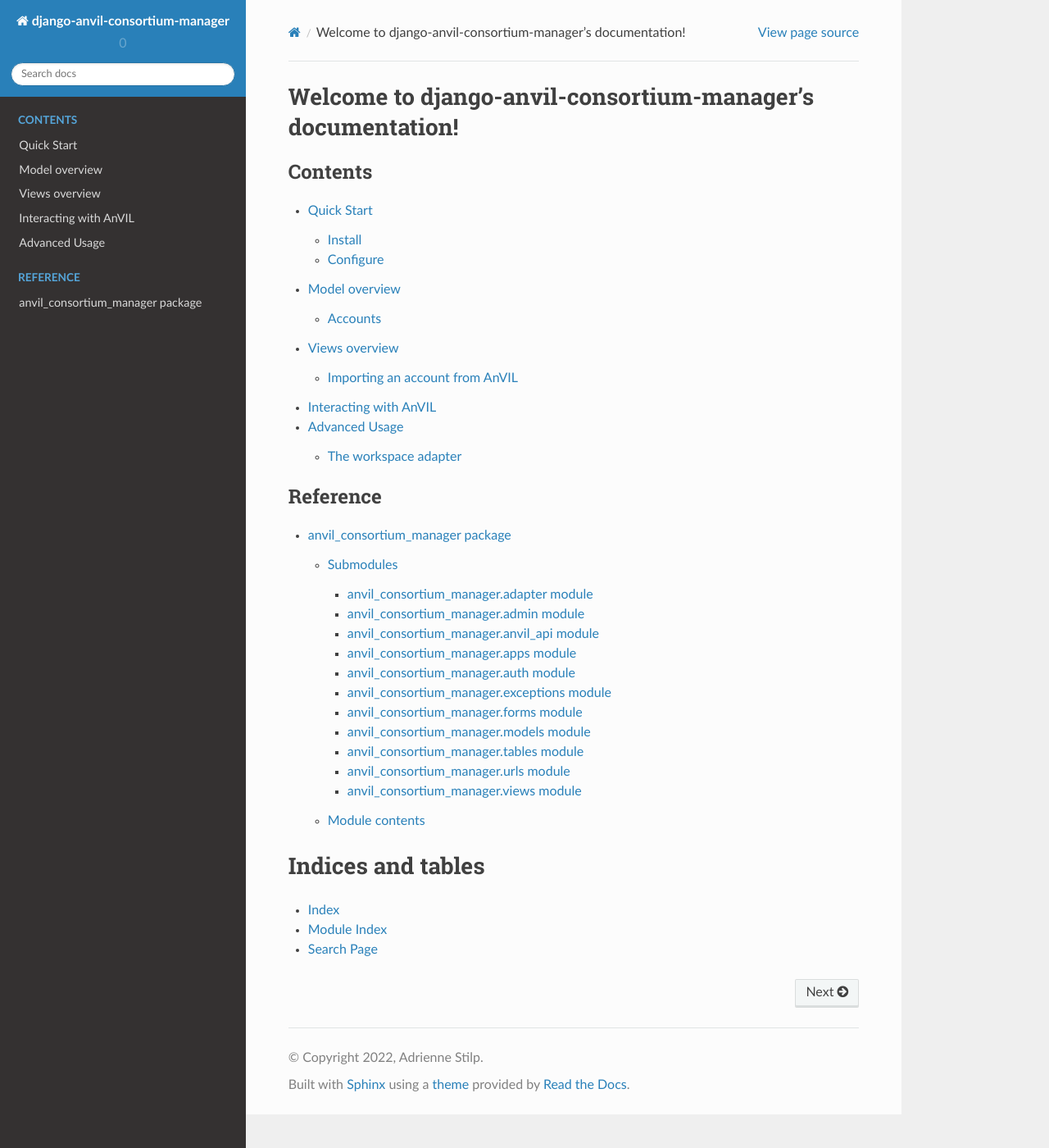
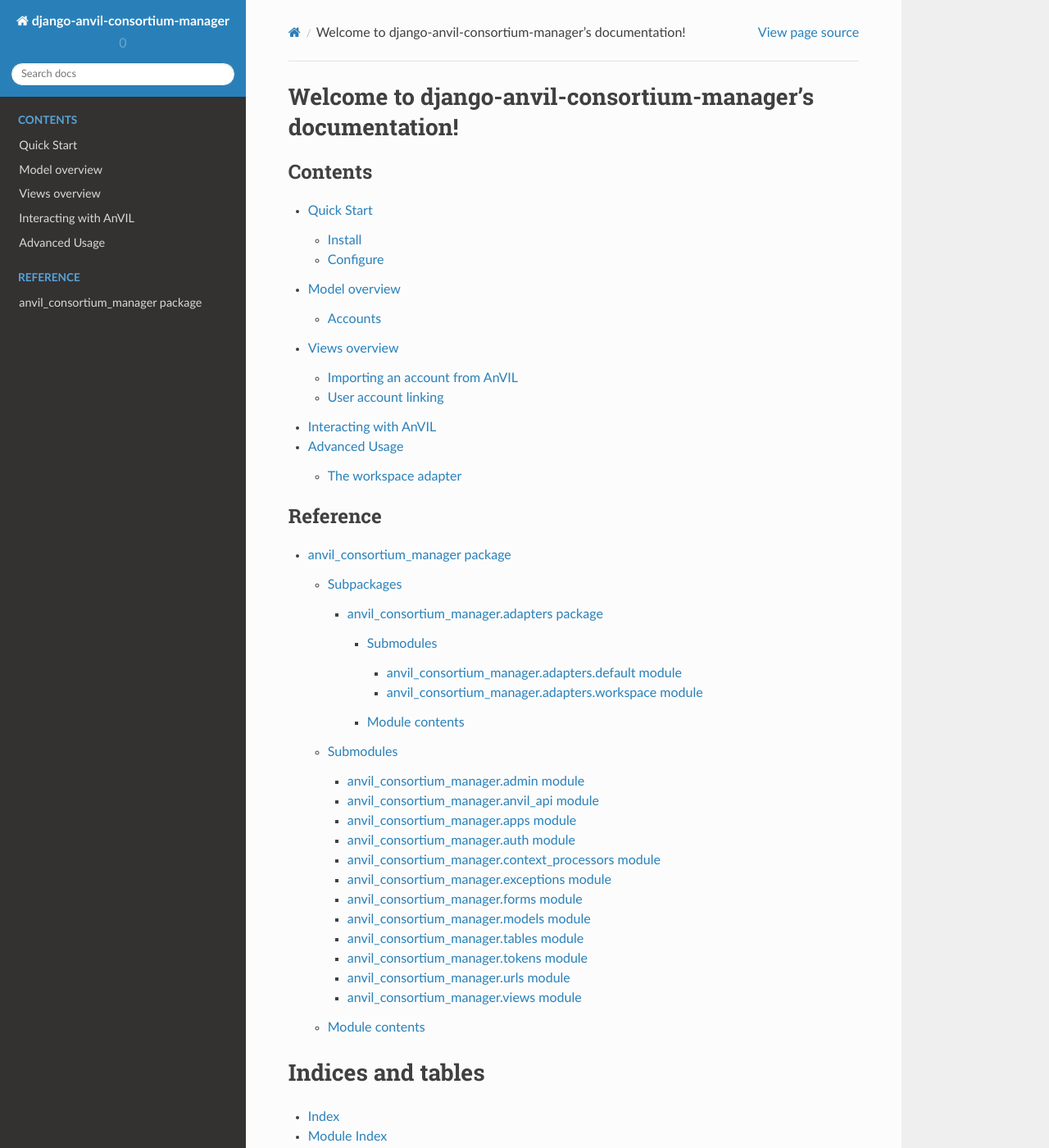
Before and after one commit to UW-GAC/django-anvil-consortium-manager, a Sphinx documentation site: the page built from docs/index.rst, in a window 1280 px wide and 1400 px high. Shown: the whole window at 82% size. Built offline with Sphinx 7.4.7 and the Read the Docs theme 2.0.0, drawn with Linux system fonts in a browser that asks for light colours.

Commit message:
Update docs

```diff
--- a/docs/api/anvil_consortium_manager.adapter.rst
+++ /dev/null
@@ -1,7 +0,0 @@
-anvil\_consortium\_manager.adapter module
-=========================================
-
-.. automodule:: anvil_consortium_manager.adapter
-   :members:
-   :undoc-members:
-   :show-inheritance:
--- /dev/null
+++ b/docs/api/anvil_consortium_manager.adapters.default.rst
@@ -0,0 +1,7 @@
+anvil\_consortium\_manager.adapters.default module
+==================================================
+
+.. automodule:: anvil_consortium_manager.adapters.default
+   :members:
+   :undoc-members:
+   :show-inheritance:
--- /dev/null
+++ b/docs/api/anvil_consortium_manager.adapters.rst
@@ -0,0 +1,19 @@
+anvil\_consortium\_manager.adapters package
+===========================================
+
+Submodules
+----------
+
+.. toctree::
+   :maxdepth: 4
+
+   anvil_consortium_manager.adapters.default
+   anvil_consortium_manager.adapters.workspace
+
+Module contents
+---------------
+
+.. automodule:: anvil_consortium_manager.adapters
+   :members:
+   :undoc-members:
+   :show-inheritance:
--- /dev/null
+++ b/docs/api/anvil_consortium_manager.adapters.workspace.rst
@@ -0,0 +1,7 @@
+anvil\_consortium\_manager.adapters.workspace module
+====================================================
+
+.. automodule:: anvil_consortium_manager.adapters.workspace
+   :members:
+   :undoc-members:
+   :show-inheritance:
--- /dev/null
+++ b/docs/api/anvil_consortium_manager.context_processors.rst
@@ -0,0 +1,7 @@
+anvil\_consortium\_manager.context\_processors module
+=====================================================
+
+.. automodule:: anvil_consortium_manager.context_processors
+   :members:
+   :undoc-members:
+   :show-inheritance:
--- a/docs/api/anvil_consortium_manager.rst
+++ b/docs/api/anvil_consortium_manager.rst
@@ -1,5 +1,13 @@
 anvil\_consortium\_manager package
 ==================================
+
+Subpackages
+-----------
+
+.. toctree::
+   :maxdepth: 4
+
+   anvil_consortium_manager.adapters
 
 Submodules
 ----------
@@ -7,15 +15,16 @@
 .. toctree::
    :maxdepth: 4
 
-   anvil_consortium_manager.adapter
    anvil_consortium_manager.admin
    anvil_consortium_manager.anvil_api
    anvil_consortium_manager.apps
    anvil_consortium_manager.auth
+   anvil_consortium_manager.context_processors
    anvil_consortium_manager.exceptions
    anvil_consortium_manager.forms
    anvil_consortium_manager.models
    anvil_consortium_manager.tables
+   anvil_consortium_manager.tokens
    anvil_consortium_manager.urls
    anvil_consortium_manager.views
 
--- /dev/null
+++ b/docs/api/anvil_consortium_manager.tokens.rst
@@ -0,0 +1,7 @@
+anvil\_consortium\_manager.tokens module
+========================================
+
+.. automodule:: anvil_consortium_manager.tokens
+   :members:
+   :undoc-members:
+   :show-inheritance:
--- a/docs/views.rst
+++ b/docs/views.rst
@@ -10,3 +10,12 @@
 In this view, the user enters the email of the account to import as well as an indicator of whether the account is a service account or a user account.
 The view then checks whether the account is a valid AnVIL account by making an API call.
 If it is valid, the record is saved in the database.
+
+
+User account linking
+----------------------------------------------------------------------
+
+You can also use existing views to allow a user to import and link their own AnVIL :class:`~anvil_consortium_manager.models.Account`.
+The :class:`~anvil_consortium_manager.views.AccountLink` view provides a form to create a :class:`~anvil_consortium_manager.models.UserEmailEntry`.
+It verifies that the email is associated with an AnVIL account, and sends an email to the that email with a verification link.
+The user is then required to click on the verification link to verify their email using :class:`~anvil_consortium_manager.views.AccountLinkVerify`, create an :class:`~anvil_consortium_manager.models.Account`, and link it to their user.
```
